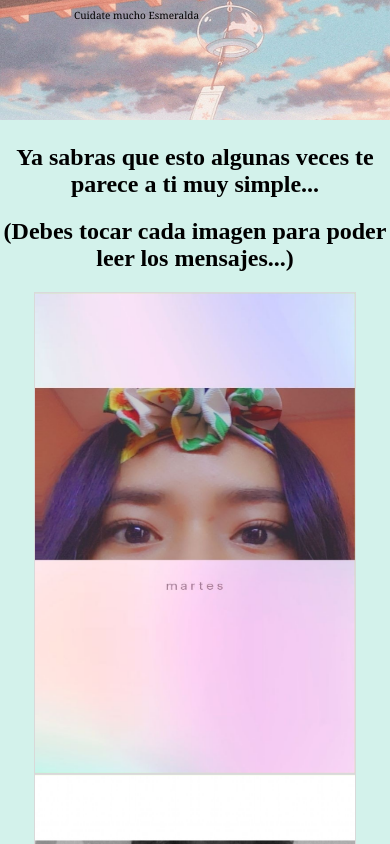
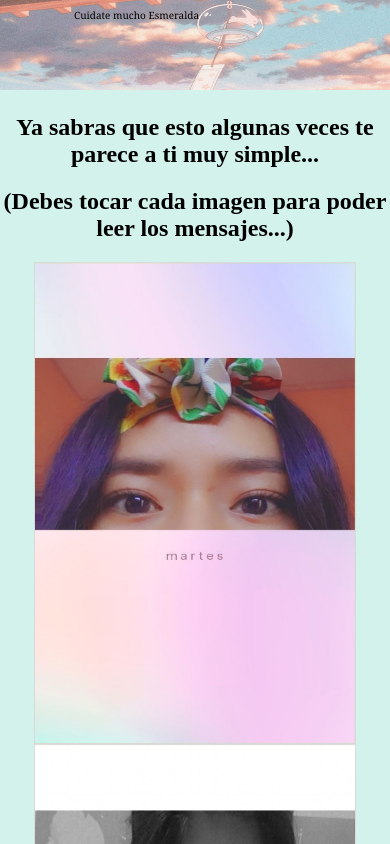
Before and after one commit to aldairmch/preguntasquetequierohacer, a plain HTML site: page index.html in a window 390 px wide. Shown: the top 844 px of the page. Drawn offline with Linux system fonts and the light colour scheme.

Commit message:
Update style.css

```diff
--- a/css/style.css
+++ b/css/style.css
@@ -110,7 +110,7 @@ p
     .headprincipal
     {
         width: 100%;
-        height: 120px;
+        height: 90px;
         position: relative;
         display: inline-block;
     }
@@ -132,7 +132,7 @@ p
 
     p
     {
-    margin-top: 25px;
+    margin-top: 15px;
     }
 
     .section {
```
